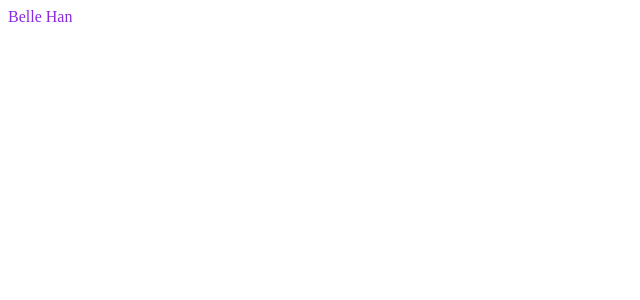
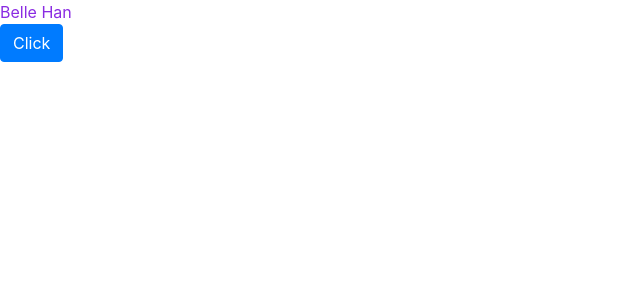
Before and after one commit to BelleHan/vue3-study, a Vue app: page / in a window 1280 px wide. Shown: the top 300 px of the page, without its empty margins (0-640 px from the left). Built offline with nearby package versions, Linux system fonts and the light colour scheme.

Commit message:
ref 버튼 이벤트 추가

```diff
--- a/public/index.html
+++ b/public/index.html
@@ -4,6 +4,7 @@
     <meta charset="utf-8">
     <meta http-equiv="X-UA-Compatible" content="IE=edge">
     <meta name="viewport" content="width=device-width,initial-scale=1.0">
+    <link rel="stylesheet" href="https://stackpath.bootstrapcdn.com/bootstrap/4.5.2/css/bootstrap.min.css">
     <link rel="icon" href="<%= BASE_URL %>favicon.ico">
     <title><%= htmlWebpackPlugin.options.title %></title>
   </head>
--- a/src/App.vue
+++ b/src/App.vue
@@ -1,14 +1,36 @@
 <template>
-  <div class="name">{{ name }}</div>
+  <div class="name">
+    {{ name }}
+  </div>
+  <button
+    class="btn btn-primary"
+    v-on:click="updateName"
+  >
+    Click
+  </button>
 </template>
 
 <script>
+import { ref } from 'vue';
+
 export default {
   setup() {
-    const name = 'Belle Han';
+    const name = ref('Belle Han');
+
+    // const greeting = (name) => {
+    //   return 'Hello, ' + name;
+    // };
+
+    // const greet = greeting(name);
+
+    const updateName = () => {
+      name.value = 'Heesu Han';
+      console.log(name);
+    };
 
     return {
-      name
+      name,
+      updateName,
     };
   }
 }
```
